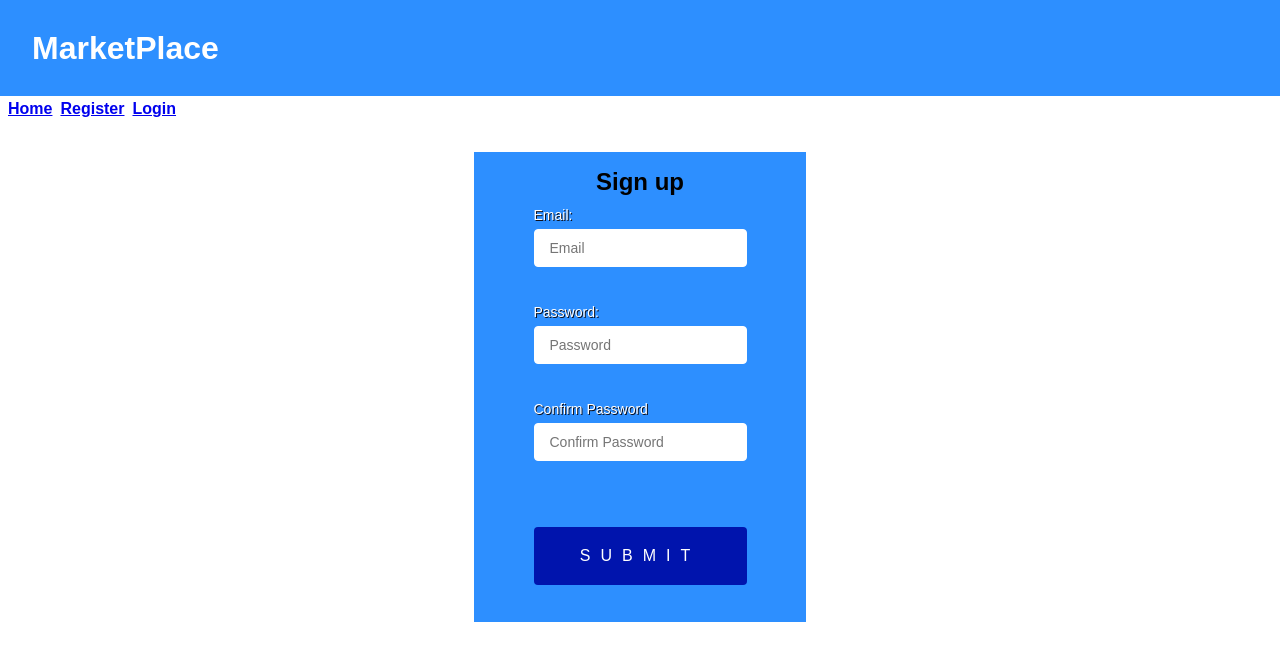
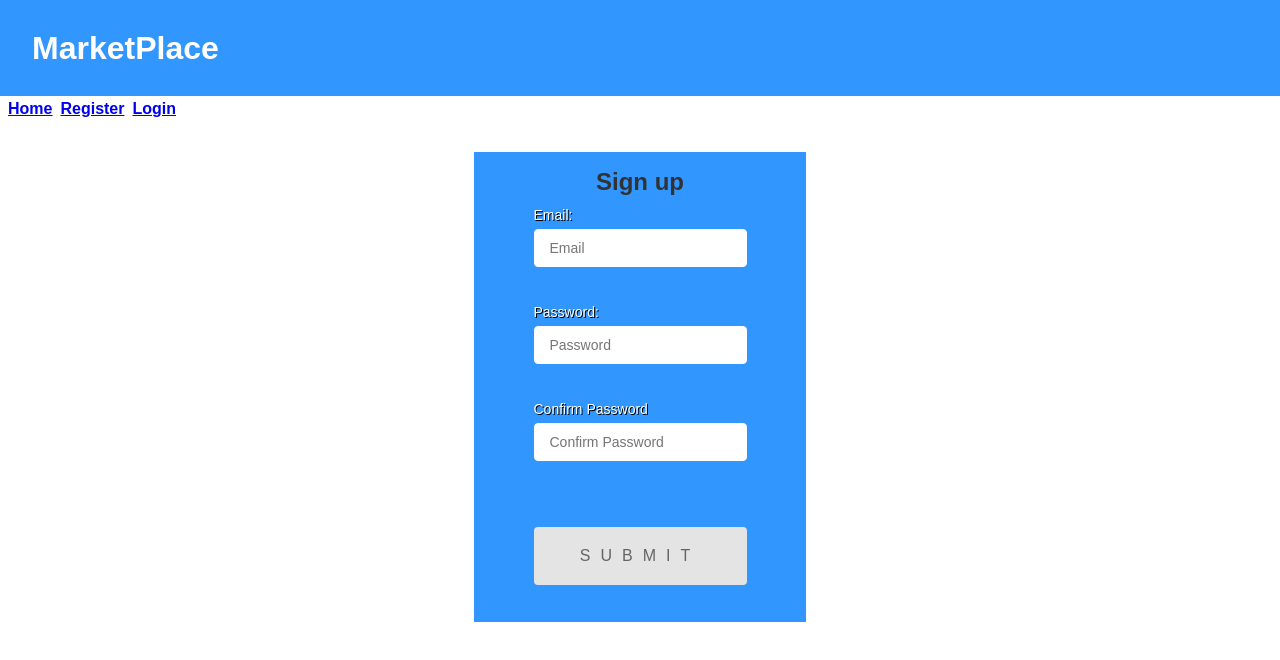
Before and after one commit to VladimirBlinov/MarketPlaceClient, a React (Create React App) app: page /register in a window 1280 px wide. Shown: the top 660 px of the page. Built offline with nearby package versions, Linux system fonts and the light colour scheme.

Commit message:
added select materials in create product form

```diff
--- /dev/null
+++ b/src/components/CreateProduct.scss
@@ -0,0 +1,72 @@
+section.form-product {
+    margin: auto;
+    height: auto;
+    width: auto;
+    max-width: 500px;
+    min-height: 100px;
+    display: flex;
+    flex-direction: column;
+    justify-content: flex-start;
+    padding: 1rem;
+    background-color: rgb(228, 228, 228);
+    align-items: center;
+    // top: 50%;
+    // left: 50%;
+    // transform: translate(-50%, -50%);
+    // position: absolute;
+
+}
+
+select.category_id,
+select.material_id {
+    display: block;
+    box-sizing: border-box;
+    width: 100%;
+    border-radius: 4px;
+    border: 1px solid white;
+    padding: 10px 15px;
+    margin-bottom: 5px;
+    font-size: 14px;
+  }
+
+  label.form-product-label {
+    text-shadow: 1px 1px #ffffff;
+    line-height: 2;
+    text-align: left;
+    display: block;
+    margin-bottom: 5px;
+    margin-top: 5px;
+    color: rgb(100, 100, 100);
+    font-size: 14px;
+    font-weight: 200;
+  }
+
+.form-product-plug {
+    height: 100%;
+    position: relative;
+    align-items: center;
+    padding-top: 30px;
+}
+
+option.main-category
+{
+  font-weight: bold;
+}
+
+button[type='submit'].submit-create-product,
+  input[type='submit'].submit-create-product {
+    background: rgb(50, 150, 255);
+    color: white;
+    text-transform: uppercase;
+    border: none;
+    margin-top: 40px;
+    padding: 20px;
+    font-size: 16px;
+    font-weight: 100;
+    letter-spacing: 10px;
+  }
+
+  button[type='submit'].submit-create-product:hover,
+  input[type='submit'].submit-create-product:hover {
+    background: #ff9900;
+  }
--- /dev/null
+++ b/src/components/Forms.scss
@@ -0,0 +1,80 @@
+form {
+    display: flex;
+    flex-direction: column;
+    justify-content: space-evenly;
+    flex-grow: 1;
+    padding-bottom: 1rem;
+    margin: auto;
+}
+
+input {
+    display: block;
+    box-sizing: border-box;
+    width: 100%;
+    border-radius: 4px;
+    border: 1px solid white;
+    padding: 10px 15px;
+    margin-bottom: 5px;
+    font-size: 14px;
+  }
+
+  button[type='submit'],
+  input[type='submit'] {
+    background: rgb(228, 228, 228);
+    color: rgb(100, 100, 100);
+    text-transform: uppercase;
+    border: none;
+    margin-top: 40px;
+    padding: 20px;
+    font-size: 16px;
+    font-weight: 100;
+    letter-spacing: 10px;
+  }
+
+  button[type='submit']:hover,
+  input[type='submit']:hover {
+    background: #ff9900;
+  }
+
+  button[type='submit']:active,
+  input[type='button']:active,
+  input[type='submit']:active {
+    transition: 0.3s all;
+    transform: translateY(3px);
+    border: 1px solid transparent;
+    opacity: 0.8;
+  }
+
+  input:disabled {
+    opacity: 0.4;
+  }
+
+  input[type='button']:hover {
+    transition: 0.3s all;
+  }
+
+  button[type='submit'],
+  input[type='button'],
+  input[type='submit'] {
+    -webkit-appearance: none;
+  }
+
+  .errmsg {
+    color: firebrick;
+    font-weight: bold;
+    padding: 0rem;
+    margin-bottom: 0rem;
+    font-size: 14px;
+    height: 16px;
+}
+
+.form-plug {
+    height: 100%;
+    position: relative;
+    align-items: center;
+    padding-top: 30px;
+}
+
+section > h2{
+    color: rgb(50, 50, 50);
+}
--- a/src/components/Header.scss
+++ b/src/components/Header.scss
@@ -2,7 +2,7 @@
     height: 6rem;
     display: flex;
     align-items: center;
-    background: rgb(45, 143, 255);
+    background: rgb(50, 150, 255);
     color: white;
     padding: 0 2rem;
     position: relative;
--- a/src/components/Login.tsx
+++ b/src/components/Login.tsx
@@ -1,5 +1,6 @@
 import { useForm } from "react-hook-form";
 import './Register.scss'
+import './Forms.scss'
 import { getCurrentUser, login } from "../services/auth.service";
 import { useLocation, useNavigate  } from "react-router-dom";
 import { useAuth } from "../services/useAuth";
@@ -39,7 +40,7 @@ export const Login = () => {
         <section className="form-login">
         <h2>Sign in</h2>
         <form onSubmit={handleSubmit(onSubmit)}>
-            <label>
+            <label className="login">
                 Email:
                 <input type="text" placeholder="Email" {...register("email",
                     {required: "Обязательное поле",
@@ -51,7 +52,7 @@ export const Login = () => {
                 {errors?.email && errors?.email?.message?.toString()}
             </div>
 
-            <label>
+            <label className="login">
                 Password:
                 <input type="password" placeholder="Password" {...register("password", {required: "Обязательное поле", min: 8})} />
             </label>
--- a/src/components/Product.tsx
+++ b/src/components/Product.tsx
@@ -1,7 +1,7 @@
 import { useEffect, useState } from "react";
 import { Link } from "react-router-dom";
 import { useParams } from "react-router-dom"
-import IProduct from "../entities/Product";
+import {IProduct} from "../entities/Product";
 import { getProduct } from "../services/productService";
 
 const Product = () => {
--- a/src/components/ProductList.tsx
+++ b/src/components/ProductList.tsx
@@ -1,6 +1,6 @@
 import React, { useEffect, useState } from "react"
 import { Link } from "react-router-dom"
-import IProduct from "../entities/Product"
+import {IProduct} from "../entities/Product"
 import { getProducts } from "../services/productService"
 
 
--- a/src/components/Register.scss
+++ b/src/components/Register.scss
@@ -1,4 +1,5 @@
-section {
+section.form-register,
+section.form-login {
     margin: auto;
     height: auto;
     width: 100%;
@@ -8,7 +9,7 @@ section {
     flex-direction: column;
     justify-content: flex-start;
     padding: 1rem;
-    background-color: rgb(45, 143, 255);
+    background-color: rgb(50, 150, 255);
     align-items: center;
     // top: 50%;
     // left: 50%;
@@ -17,91 +18,15 @@ section {
 
 }
 
-form {
-    display: flex;
-    flex-direction: column;
-    justify-content: space-evenly;
-    flex-grow: 1;
-    padding-bottom: 1rem;
-    margin: auto;
-}
-
-input {
-    display: block;
-    box-sizing: border-box;
-    width: 100%;
-    border-radius: 4px;
-    border: 1px solid white;
-    padding: 10px 15px;
-    margin-bottom: 5px;
-    font-size: 14px;
-  }
-
-  label {
-    text-shadow: 1px 1px #0e101c;
+  label.register,
+  label.login {
+    text-shadow: 1px 1px #000000;
     line-height: 2;
     text-align: left;
     display: block;
     margin-bottom: 5px;
     margin-top: 5px;
-    color: white;
+    color: rgb(255, 255, 255);
     font-size: 14px;
     font-weight: 200;
   }
-
-  button[type='submit'],
-  input[type='submit'] {
-    background: #0014ad;
-    color: white;
-    text-transform: uppercase;
-    border: none;
-    margin-top: 40px;
-    padding: 20px;
-    font-size: 16px;
-    font-weight: 100;
-    letter-spacing: 10px;
-  }
-
-  button[type='submit']:hover,
-  input[type='submit']:hover {
-    background: #ff9900;
-  }
-
-  button[type='submit']:active,
-  input[type='button']:active,
-  input[type='submit']:active {
-    transition: 0.3s all;
-    transform: translateY(3px);
-    border: 1px solid transparent;
-    opacity: 0.8;
-  }
-
-  input:disabled {
-    opacity: 0.4;
-  }
-
-  input[type='button']:hover {
-    transition: 0.3s all;
-  }
-
-  button[type='submit'],
-  input[type='button'],
-  input[type='submit'] {
-    -webkit-appearance: none;
-  }
-
-  .errmsg {
-    color: firebrick;
-    font-weight: bold;
-    padding: 0rem;
-    margin-bottom: 0rem;
-    font-size: 14px;
-    height: 16px;
-}
-
-.form-plug {
-    height: 100%;
-    position: relative;
-    align-items: center;
-    padding-top: 30px;
-}
--- a/src/components/Register.tsx
+++ b/src/components/Register.tsx
@@ -1,5 +1,6 @@
 import { useForm } from "react-hook-form";
 import './Register.scss'
+import './Forms.scss'
 import { logon } from "../services/auth.service";
 import { useNavigate  } from "react-router-dom";
 import { useState } from "react";
@@ -33,7 +34,7 @@ export const Register = () => {
         <section className="form-register">
         <h2>Sign up</h2>
         <form onSubmit={handleSubmit(onSubmit)}>
-            <label>
+            <label className="register">
                 Email:
                 <input type="text" placeholder="Email" {...register("email",
                     {required: "Обязательное поле",
@@ -45,7 +46,7 @@ export const Register = () => {
                 {errors?.email && errors?.email?.message?.toString()}
             </div>
 
-            <label>
+            <label className="register">
                 Password:
                 <input type="password" placeholder="Password" {...register("password", {required: "Обязательное поле", min: 8})} />
             </label>
@@ -53,7 +54,7 @@ export const Register = () => {
                 {errors?.password && errors?.password?.message?.toString()}
             </div>
 
-            <label>
+            <label className="register">
                 Confirm Password
                 <input type="password" placeholder="Confirm Password" {...register("confirm_password",
                  {required: true,
--- a/src/services/productService.ts
+++ b/src/services/productService.ts
@@ -1,6 +1,6 @@
 import axios from "axios";
-import IProduct from "../entities/Product";
-import IProductCategory from "../entities/Product";
+import {IMaterial, IProduct} from "../entities/Product";
+import {ICategory} from "../entities/Product";
 
 const API_URL = "http://localhost:8080"
 
@@ -40,8 +40,38 @@ export const getProductCategories = () => {
     const axiosInstance = axios.create({
         withCredentials: true
       })
-    return axiosInstance.get<IProductCategory[]>(API_URL + "/private/product_category/get_categories", { withCredentials: true })
+    return axiosInstance.get<ICategory[]>(API_URL + "/private/product_category/get_categories", { withCredentials: true })
     .then((response) => {
-        return response.data
+        const sortCategories = (categories: ICategory[]) => {
+            const sortedCategories: any = [];
+            const categoriesMap: any = {};
+            categories.forEach((category: ICategory) => {
+              categoriesMap[category.category_id] = category;
+            });
+            categories.forEach((category: ICategory) => {
+              const parent = categoriesMap[category.parent_category_id];
+              if (parent) {
+                if (!parent.subcategories) {
+                  parent.subcategories = [];
+                }
+                parent.subcategories.push(category);
+              } else {
+                sortedCategories.push(category);
+              }
+            });
+            return sortedCategories;
+          }
+
+        return sortCategories(response.data)
     })
 }
+
+export const getProductMaterials = () => {
+  const axiosInstance = axios.create({
+      withCredentials: true
+    })
+  return axiosInstance.get<IMaterial[]>(API_URL + "/private/product_category/get_materials", { withCredentials: true })
+  .then((response) => {
+      return response.data
+  })
+}
```
Also changed, not shown: src/components/CreateProduct.tsx (+76 -62 lines), src/entities/Product.ts (+9 -2 lines).
